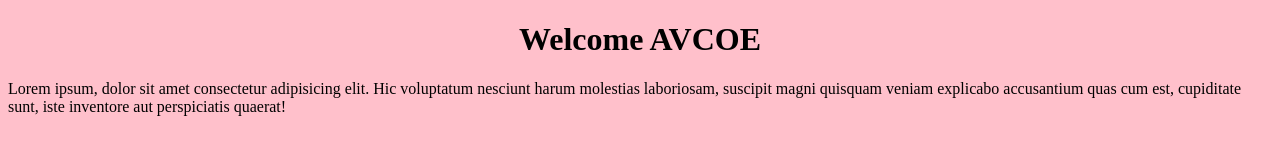
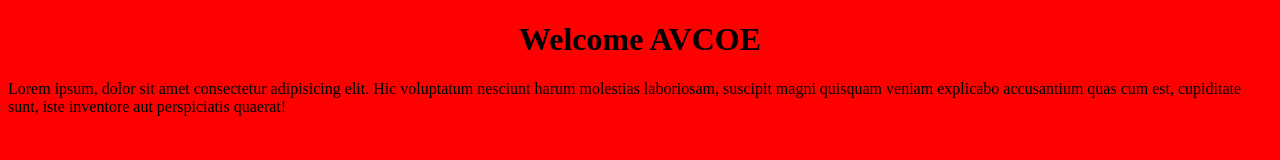
Before and after one commit to bhavarsagar76-prog/Day1, a plain HTML site: page index.html in a window 1280 px wide. Drawn offline with Linux system fonts and the light colour scheme.

Commit message:
update background, title,center

```diff
--- a/index.html
+++ b/index.html
@@ -3,9 +3,9 @@
 <head>
     <meta charset="UTF-8">
     <meta name="viewport" content="width=device-width, initial-scale=1.0">
-    <title>Home page</title>
+    <title>Sagar </title>
 </head>
-<body bgcolor="pink">
+<body bgcolor="red">
     <h1 align="center"> Welcome AVCOE</h1>
     <p>Lorem ipsum, dolor sit amet consectetur adipisicing elit. Hic voluptatum nesciunt harum molestias laboriosam, suscipit magni quisquam veniam explicabo accusantium quas cum est, cupiditate sunt, iste inventore aut perspiciatis quaerat!</p>
 </body>
```
